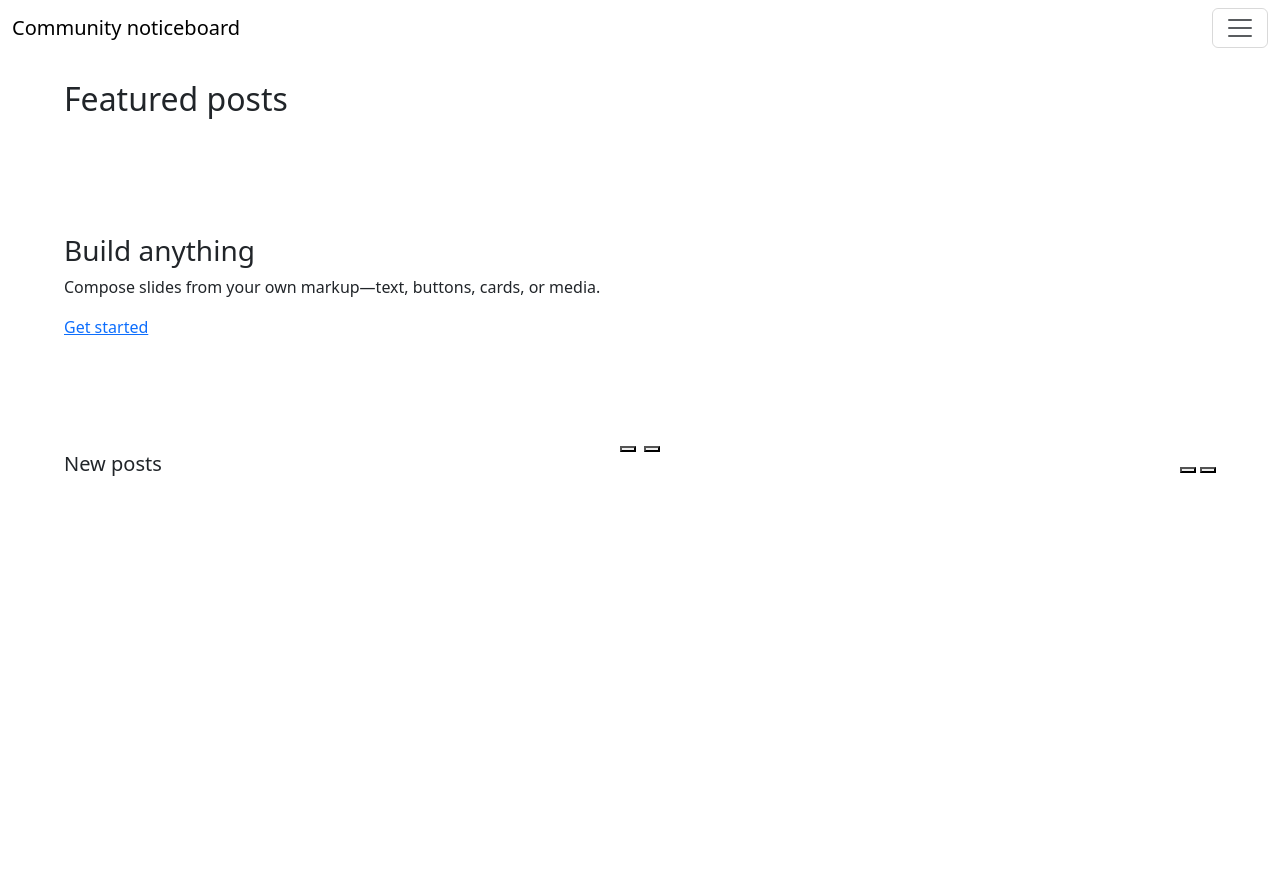
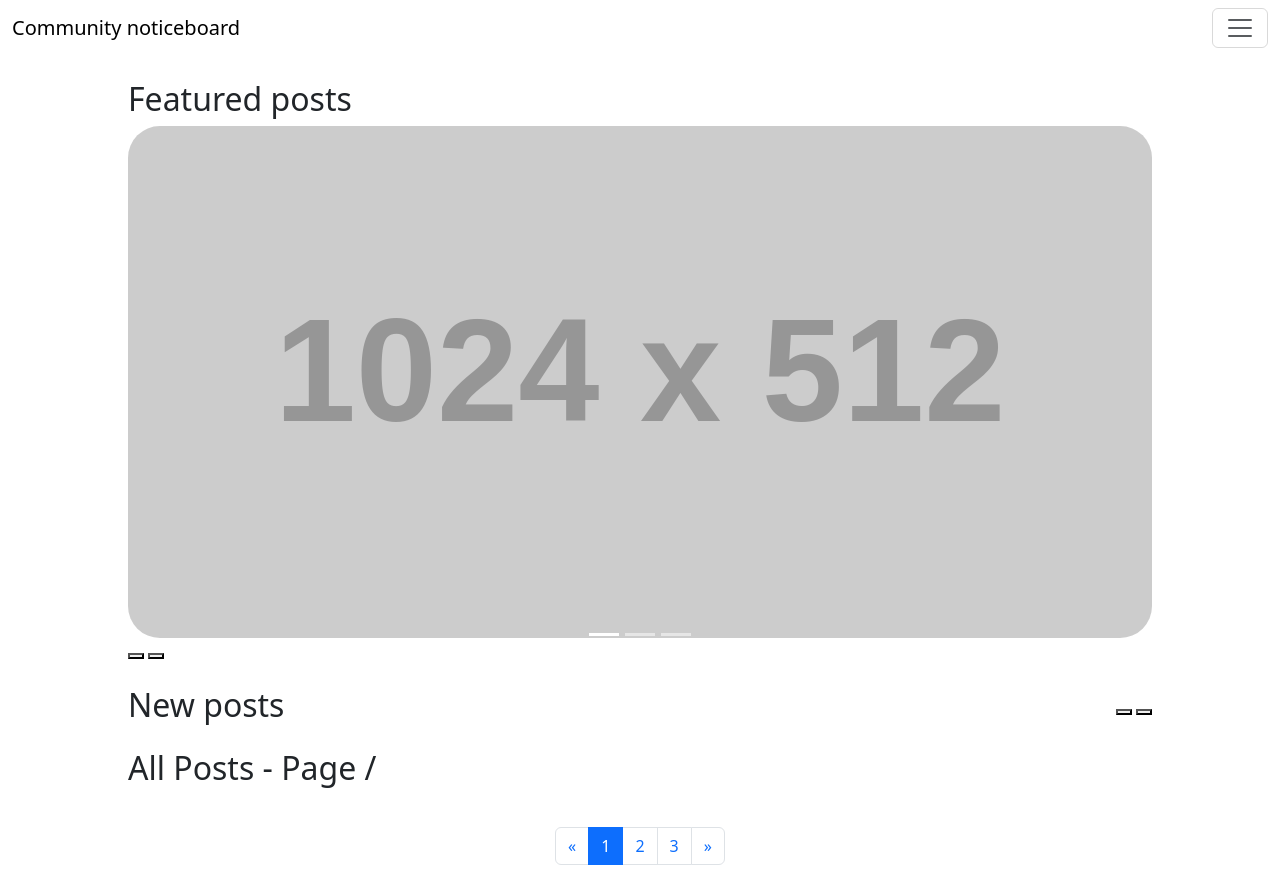
Before and after one commit to coneastdev/commnity-board, a FastAPI app: page / in a window 1280 px wide. Before the commit the page ends 476 px from the top, so only its background shows below. Run offline with FastAPI, Linux system fonts and the light colour scheme; grey boxes labelled with a size stand in for pictures from a placeholder-image service; some libraries are stand-ins or nearby versions.

Commit message:
update ui

```diff
--- a/static/styles.css
+++ b/static/styles.css
@@ -4,10 +4,14 @@ body {
 }
 
 div.posts {
-    width: 90%;
+    width: 80%;
     margin: 0 auto;
 }
 
 button.carBtn {
     width: 2vw;
 }
+
+div.col div.carousel-item {
+    margin: 1vw;
+}
--- a/templates/index.html
+++ b/templates/index.html
@@ -51,46 +51,42 @@
     <div id="content">
         <div id="featured" class="posts">
             <h2>Featured posts</h2>
-            <div id="carouselExampleContent" class="carousel slide">
+            <div id="carouselStackedIndicators" class="carousel slide">
                 <div class="carousel-inner rounded-5">
                     <div class="carousel-item active">
-                    <div class="d-flex flex-column justify-content-center bg-subtle-primary p-9 bg-1 rounded-5" style="min-height: 320px;">
-                        <h3>Build anything</h3>
-                        <p class="fg-emphasis-secondary mb-3">Compose slides from your own markup—text, buttons, cards, or media.</p>
-                        <div><a class="btn-solid theme-primary" href="#">Get started</a></div>
-                    </div>
+                    <img src="https://placehold.co/1024x512" class="d-block w-100" alt="...">
                     </div>
                     <div class="carousel-item">
-                    <div class="d-flex flex-column justify-content-center text-center bg-subtle-success p-9 bg-2 rounded-5" style="min-height: 320px;">
-                        <h3>Style it your way</h3>
-                        <p class="fg-emphasis-secondary mb-3">Use utilities or custom CSS to size and theme each slide however you need.</p>
-                        <div><a class="btn-solid theme-success" href="#">Learn more</a></div>
-                    </div>
+                    <img src="https://placehold.co/1024x512" class="d-block w-100" alt="...">
                     </div>
                     <div class="carousel-item">
-                    <div class="d-flex flex-column justify-content-center text-end bg-subtle-warning p-9 bg-3 rounded-5" style="min-height: 320px;">
-                        <h3>Mix and match</h3>
-                        <p class="fg-emphasis-secondary mb-3">Combine custom content with controls, indicators, and the overlay layout.</p>
-                        <div><a class="btn-solid theme-inverse" href="#">Browse examples</a></div>
-                    </div>
+                    <img src="https://placehold.co/1024x512" class="d-block w-100" alt="...">
                     </div>
                 </div>
-                <div class="d-flex justify-content-center gap-2">
-                    <button class="btn-icon btn-sm" type="button" data-bs-target="#carouselExampleContent" data-bs-slide="prev" style="--bs-carousel-control-icon-width: 1rem;">
-                    <span class="carousel-icon-prev" aria-hidden="true"></span>
-                    <span class="visually-hidden">Previous</span>
+                <div class="d-flex justify-content-between align-items-center">
+                    <div>
+                    <button class="btn-icon btn-sm" type="button" data-bs-target="#carouselStackedIndicators" data-bs-slide="prev">
+                        <span class="carousel-icon-prev" aria-hidden="true"></span>
+                        <span class="visually-hidden">Previous</span>
                     </button>
-                    <button class="btn-icon btn-sm" type="button" data-bs-target="#carouselExampleContent" data-bs-slide="next" style="--bs-carousel-control-icon-width: 1rem;">
-                    <span class="carousel-icon-next" aria-hidden="true"></span>
-                    <span class="visually-hidden">Next</span>
+                    <button class="btn-icon btn-sm" type="button" data-bs-target="#carouselStackedIndicators" data-bs-slide="next">
+                        <span class="carousel-icon-next" aria-hidden="true"></span>
+                        <span class="visually-hidden">Next</span>
                     </button>
+                    </div>
+                    <div class="carousel-indicators">
+                    <button type="button" data-bs-target="#carouselStackedIndicators" data-bs-slide-to="0" class="active" aria-current="true" aria-label="Slide 1"></button>
+                    <button type="button" data-bs-target="#carouselStackedIndicators" data-bs-slide-to="1" aria-label="Slide 2"></button>
+                    <button type="button" data-bs-target="#carouselStackedIndicators" data-bs-slide-to="2" aria-label="Slide 3"></button>
+                    </div>
                 </div>
             </div>
         </div>
+        <br />
         <div id="new" class="posts">
             <div id="carouselMultiple" class="carousel slide" data-bs-ends="stop" style="--bs-carousel-items: 3; --bs-carousel-items-gap: 1rem;">
                 <div class="d-flex justify-content-between align-items-center">
-                    <h5 class="mb-0">New posts</h5>
+                    <h2 class="mb-0">New posts</h2>
                     <div>
                     <button class="btn-icon btn-sm" type="button" data-bs-target="#carouselMultiple" data-bs-slide="prev" style="--bs-carousel-control-icon-width: 1rem;">
                         <span class="carousel-icon-prev" aria-hidden="true"></span>
@@ -113,6 +109,45 @@
                 </div>
             </div>
         </div>
+        <br />
+        <div id="allContent" class="posts">
+            <h2>All Posts - Page {{pageNum}}/{{totalPages}}</h2>
+
+            <div class="container text-center overflow-hidden">
+            <div class="row row-cols-2 lg:row-cols-4 g-2 lg:g-3">
+                <div class="col">
+                    <div class="carousel-item"><img src="https://placehold.co/512x512" class="d-block w-100 rounded-5" alt="..."></div>
+                    <div class="carousel-item"><img src="https://placehold.co/512x512" class="d-block w-100 rounded-5" alt="..."></div>
+                </div>
+                <div class="col">
+                    <div class="carousel-item"><img src="https://placehold.co/512x512" class="d-block w-100 rounded-5" alt="..."></div>
+                    <div class="carousel-item"><img src="https://placehold.co/512x512" class="d-block w-100 rounded-5" alt="..."></div>
+                </div>
+                <div class="col">
+                    <div class="carousel-item"><img src="https://placehold.co/512x512" class="d-block w-100 rounded-5" alt="..."></div>
+                    <div class="carousel-item"><img src="https://placehold.co/512x512" class="d-block w-100 rounded-5" alt="..."></div>
+                </div>
+                <div class="col">
+                    <div class="carousel-item"><img src="https://placehold.co/512x512" class="d-block w-100 rounded-5" alt="..."></div>
+                    <div class="carousel-item"><img src="https://placehold.co/512x512" class="d-block w-100 rounded-5" alt="..."></div>
+                </div>
+            </div>
+            </div>
+
+            <br />
+
+            <nav aria-label="posts page control" data-bs-theme="light">
+            <ul class="pagination justify-content-center">
+                <li class="page-item"><a href="#" class="page-link"><span aria-hidden="true">&laquo;</span></a></li>
+                <li class="page-item active"><a class="page-link" href="#">1</a></li>
+                <li class="page-item">
+                <a class="page-link" href="#" aria-current="page">2</a>
+                </li>
+                <li class="page-item"><a class="page-link" href="#">3</a></li>
+                <li class="page-item"><a class="page-link" href="#"><span aria-hidden="true">&raquo;</span></a></li>
+            </ul>
+            </nav>
+        </div>
     </div>
 </body>
 </html>
```
Also changed, not shown: main.py (line endings or trailing spaces).
